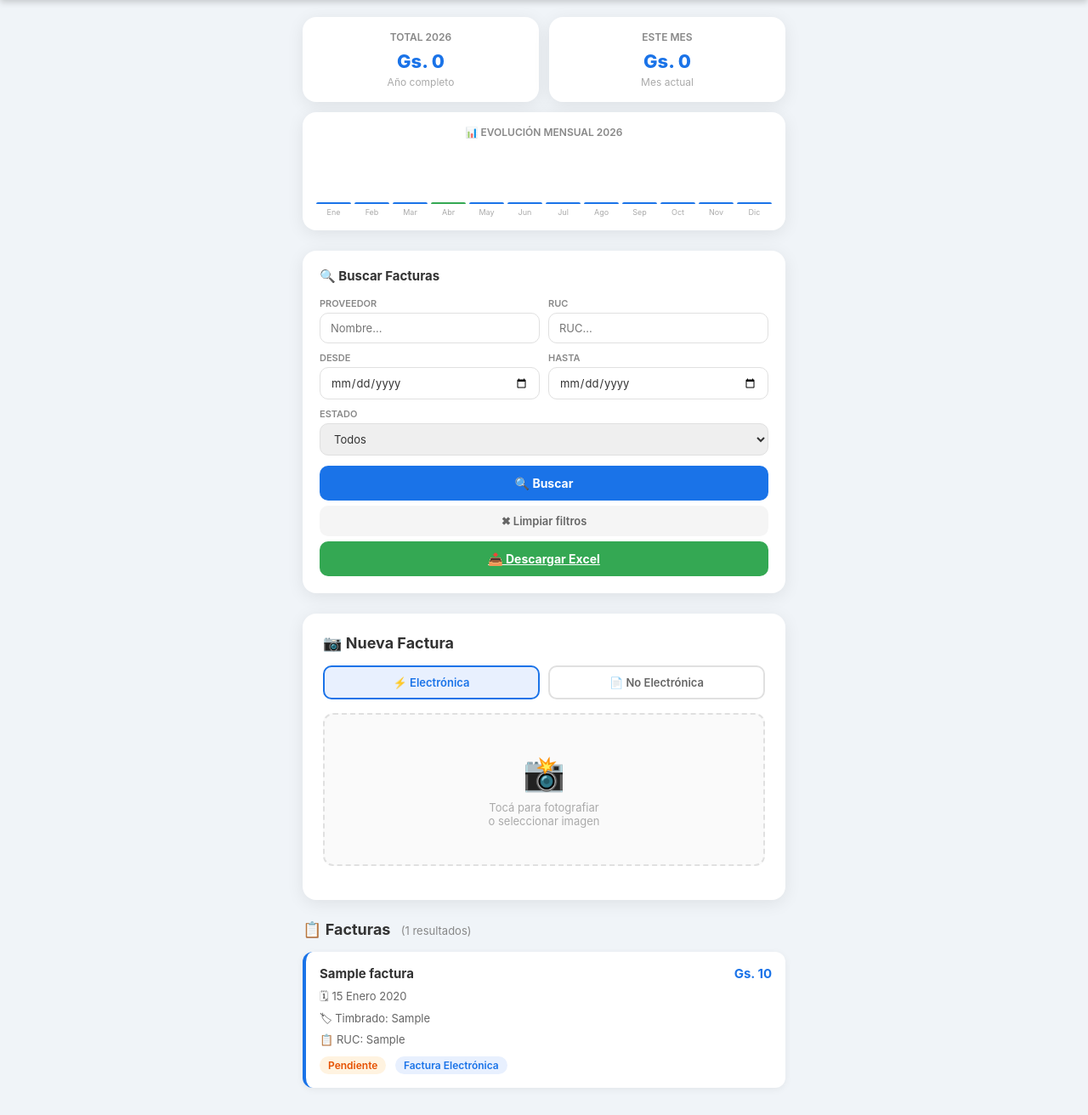
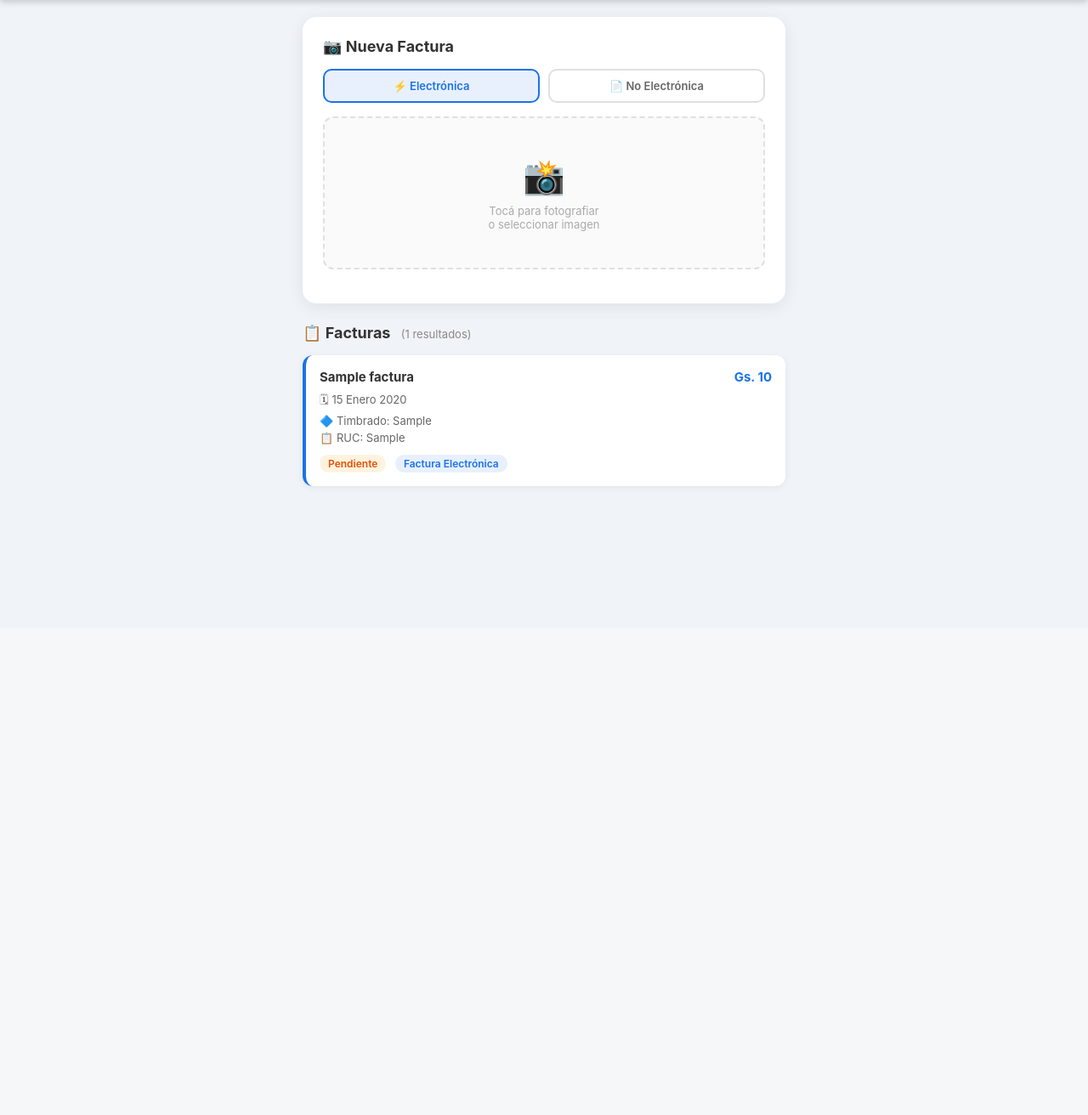
Before and after one commit to nelsonzarate3185/gastosapp, a Django app: page /home/ in a window 1280 px wide. Shown: the part 61-1373 px from the top of the page at 85% size. After the commit the page ends 635 px from the top, so only its background shows below. Run offline with Django 5.2, Linux system fonts and the light colour scheme; a user stored in the database is signed in; tables that the repository leaves empty hold one stand-in row (values such as "Sample post").

Commit message:
dashboard,migracion a excel y actualizacion de pwa

```diff
--- a/facturas/views.py
+++ b/facturas/views.py
@@ -7,16 +7,11 @@ from django.shortcuts import render, redirect
 from django.contrib.auth.decorators import login_required
 from django.contrib.auth import authenticate, login, logout
 from django.contrib import messages
-from django.http import HttpResponse
-from django.db.models import Sum, Q
-from django.utils import timezone
+from django.db.models import Q
 from .models import Factura
 from .serializers import FacturaSerializer
 import requests
 import re
-import openpyxl
-from openpyxl.styles import Font, PatternFill, Alignment
-from datetime import date
 
 
 def ocr_con_api(imagen):
@@ -149,7 +144,6 @@ class FacturaConfirmarView(APIView):
 
     def post(self, request):
         data = request.data.copy()
-        # Asignar usuario autenticado
         if request.user.is_authenticated:
             data['usuario'] = request.user.id
         serializer = FacturaSerializer(data=data)
@@ -209,112 +203,8 @@ def logout_view(request):
 
 @login_required(login_url='login')
 def home_view(request):
-    # Filtros de búsqueda
-    qs = Factura.objects.filter(usuario=request.user)
-    q_ruc = request.GET.get('ruc', '')
-    q_proveedor = request.GET.get('proveedor', '')
-    q_fecha_desde = request.GET.get('fecha_desde', '')
-    q_fecha_hasta = request.GET.get('fecha_hasta', '')
-    q_estado = request.GET.get('estado', '')
-
-    if q_ruc:
-        qs = qs.filter(ruc__icontains=q_ruc)
-    if q_proveedor:
-        qs = qs.filter(nombre_proveedor__icontains=q_proveedor)
-    if q_fecha_desde:
-        qs = qs.filter(fecha_emision__gte=q_fecha_desde)
-    if q_fecha_hasta:
-        qs = qs.filter(fecha_emision__lte=q_fecha_hasta)
-    if q_estado:
-        qs = qs.filter(estado=q_estado)
-
-    facturas = qs[:50]
-
-    # Dashboard - totales
-    anio_actual = timezone.now().year
-    mes_actual = timezone.now().month
-
-    total_anual = Factura.objects.filter(
-        usuario=request.user,
-        fecha_emision__year=anio_actual
-    ).aggregate(total=Sum('importe_total'))['total'] or 0
-
-    total_mes = Factura.objects.filter(
-        usuario=request.user,
-        fecha_emision__year=anio_actual,
-        fecha_emision__month=mes_actual
-    ).aggregate(total=Sum('importe_total'))['total'] or 0
-
-    # Totales por mes del año actual
-    meses_data = []
-    nombres_meses = ['Ene','Feb','Mar','Abr','May','Jun','Jul','Ago','Sep','Oct','Nov','Dic']
-    for m in range(1, 13):
-        total_m = Factura.objects.filter(
-            usuario=request.user,
-            fecha_emision__year=anio_actual,
-            fecha_emision__month=m
-        ).aggregate(total=Sum('importe_total'))['total'] or 0
-        meses_data.append({'mes': nombres_meses[m-1], 'total': float(total_m)})
-
+    facturas = Factura.objects.filter(usuario=request.user).order_by('-creado')[:50]
     context = {
         'facturas': facturas,
-        'total_anual': total_anual,
-        'total_mes': total_mes,
-        'meses_data': meses_data,
-        'anio_actual': anio_actual,
-        'filtros': {
-            'ruc': q_ruc,
-            'proveedor': q_proveedor,
-            'fecha_desde': q_fecha_desde,
-            'fecha_hasta': q_fecha_hasta,
-            'estado': q_estado,
-        }
     }
     return render(request, 'pwa/home.html', context)
-
-
-@login_required(login_url='login')
-def exportar_excel(request):
-    facturas = Factura.objects.filter(usuario=request.user).order_by('-fecha_emision')
-
-    wb = openpyxl.Workbook()
-    ws = wb.active
-    ws.title = 'Facturas'
-
-    # Estilos
-    header_font = Font(bold=True, color='FFFFFF')
-    header_fill = PatternFill(start_color='1a73e8', end_color='1a73e8', fill_type='solid')
-    header_align = Alignment(horizontal='center')
-
-    # Encabezados
-    headers = ['ID', 'Proveedor', 'RUC', 'Timbrado', 'Fecha Emisión', 'Importe Total', 'Tipo', 'Estado', 'Notas', 'Creado']
-    for col, header in enumerate(headers, 1):
-        cell = ws.cell(row=1, column=col, value=header)
-        cell.font = header_font
-        cell.fill = header_fill
-        cell.alignment = header_align
-
-    # Datos
-    for row, f in enumerate(facturas, 2):
-        ws.cell(row=row, column=1, value=f.id)
-        ws.cell(row=row, column=2, value=f.nombre_proveedor)
-        ws.cell(row=row, column=3, value=f.ruc)
-        ws.cell(row=row, column=4, value=f.timbrado)
-        ws.cell(row=row, column=5, value=str(f.fecha_emision) if f.fecha_emision else '')
-        ws.cell(row=row, column=6, value=float(f.importe_total) if f.importe_total else 0)
-        ws.cell(row=row, column=7, value=f.get_tipo_display())
-        ws.cell(row=row, column=8, value=f.get_estado_display())
-        ws.cell(row=row, column=9, value=f.notas)
-        ws.cell(row=row, column=10, value=str(f.creado.strftime('%d/%m/%Y %H:%M')))
-
-    # Ancho de columnas
-    anchos = [8, 30, 15, 15, 15, 18, 20, 15, 25, 18]
-    for col, ancho in enumerate(anchos, 1):
-        ws.column_dimensions[ws.cell(row=1, column=col).column_letter].width = ancho
-
-    response = HttpResponse(
-        content_type='application/vnd.openxmlformats-officedocument.spreadsheetml.sheet'
-    )
-    response['Content-Disposition'] = f'attachment; filename="facturas_{request.user.username}_{timezone.now().strftime("%Y%m%d")}.xlsx"'
-    wb.save(response)
-    return response
--- a/gastosapp/settings.py
+++ b/gastosapp/settings.py
@@ -18,6 +18,7 @@ INSTALLED_APPS = [
     'django.contrib.sessions',
     'django.contrib.messages',
     'django.contrib.staticfiles',
+    'django.contrib.humanize',  #
     'rest_framework',  # Django REST Framework
     'facturas',        # Nuestra app
 ]
--- a/gastosapp/urls.py
+++ b/gastosapp/urls.py
@@ -10,7 +10,6 @@ from facturas.views import (
     login_view,
     logout_view,
     home_view,
-    exportar_excel,
 )
 
 urlpatterns = [
@@ -18,7 +17,6 @@ urlpatterns = [
     path('', login_view, name='login'),
     path('home/', home_view, name='home'),
     path('logout/', logout_view, name='logout'),
-    path('exportar/excel/', exportar_excel, name='exportar-excel'),
     path('api/facturas/', FacturaListView.as_view(), name='factura-list'),
     path('api/facturas/subir/', FacturaUploadView.as_view(), name='factura-upload'),
     path('api/facturas/confirmar/', FacturaConfirmarView.as_view(), name='factura-confirmar'),
--- a/templates/pwa/home.html
+++ b/templates/pwa/home.html
@@ -2,78 +2,6 @@
 
 {% block content %}
 <style>
-    /* === DASHBOARD === */
-    .dashboard {
-        display: grid;
-        grid-template-columns: 1fr 1fr;
-        gap: 12px;
-        margin-bottom: 24px;
-    }
-    .dash-card {
-        background: white;
-        border-radius: 16px;
-        padding: 16px;
-        box-shadow: 0 4px 20px rgba(0,0,0,0.08);
-        text-align: center;
-    }
-    .dash-card.full { grid-column: 1 / -1; }
-    .dash-card h3 { font-size: 12px; color: #888; font-weight: 600; margin-bottom: 8px; text-transform: uppercase; }
-    .dash-card .valor { font-size: 22px; font-weight: 800; color: #1a73e8; }
-    .dash-card .sub { font-size: 12px; color: #aaa; margin-top: 4px; }
-    .chart-bars {
-        display: flex;
-        align-items: flex-end;
-        justify-content: space-between;
-        height: 80px;
-        gap: 4px;
-        margin-top: 12px;
-    }
-    .bar-item { flex: 1; display: flex; flex-direction: column; align-items: center; gap: 4px; }
-    .bar {
-        width: 100%;
-        background: #1a73e8;
-        border-radius: 4px 4px 0 0;
-        min-height: 2px;
-        transition: height 0.3s;
-    }
-    .bar.mes-actual { background: #34a853; }
-    .bar-label { font-size: 9px; color: #aaa; }
-
-    /* === FILTROS === */
-    .filtros-card {
-        background: white;
-        border-radius: 16px;
-        padding: 20px;
-        margin-bottom: 24px;
-        box-shadow: 0 4px 20px rgba(0,0,0,0.08);
-    }
-    .filtros-card h3 { font-size: 15px; font-weight: 700; color: #333; margin-bottom: 16px; }
-    .filtros-grid { display: grid; grid-template-columns: 1fr 1fr; gap: 10px; }
-    .filtros-grid .full { grid-column: 1 / -1; }
-    .filtro-group label { display: block; font-size: 11px; font-weight: 600; color: #888; margin-bottom: 4px; text-transform: uppercase; }
-    .filtro-group input, .filtro-group select {
-        width: 100%; padding: 9px 12px; border: 1.5px solid #e0e0e0;
-        border-radius: 10px; font-size: 13px; color: #333;
-        box-sizing: border-box;
-    }
-    .filtro-group input:focus, .filtro-group select:focus { outline: none; border-color: #1a73e8; }
-    .btn-filtrar {
-        width: 100%; padding: 12px; background: #1a73e8; color: white;
-        border: none; border-radius: 10px; font-size: 14px;
-        font-weight: 700; cursor: pointer; margin-top: 12px;
-    }
-    .btn-limpiar {
-        width: 100%; padding: 10px; background: #f5f5f5; color: #666;
-        border: none; border-radius: 10px; font-size: 13px;
-        font-weight: 600; cursor: pointer; margin-top: 6px;
-    }
-    .btn-excel {
-        width: 100%; padding: 12px; background: #34a853; color: white;
-        border: none; border-radius: 10px; font-size: 14px;
-        font-weight: 700; cursor: pointer; margin-top: 6px;
-        display: flex; align-items: center; justify-content: center; gap: 8px;
-    }
-
     /* === UPLOAD === */
     .upload-card {
         background: white; border-radius: 16px; padding: 24px;
@@ -161,61 +89,6 @@
     .empty-state span { font-size: 48px; display: block; margin-bottom: 12px; }
 </style>
 
-<!-- DASHBOARD -->
-<div class="dashboard">
-    <div class="dash-card">
-        <h3>Total {{ anio_actual }}</h3>
-        <div class="valor">Gs. {{ total_anual|floatformat:0 }}</div>
-        <div class="sub">Año completo</div>
-    </div>
-    <div class="dash-card">
-        <h3>Este Mes</h3>
-        <div class="valor">Gs. {{ total_mes|floatformat:0 }}</div>
-        <div class="sub">Mes actual</div>
-    </div>
-    <div class="dash-card full">
-        <h3>📊 Evolución mensual {{ anio_actual }}</h3>
-        <div class="chart-bars" id="chartBars"></div>
-    </div>
-</div>
-
-<!-- FILTROS + EXCEL -->
-<div class="filtros-card">
-    <h3>🔍 Buscar Facturas</h3>
-    <form method="GET" action="{% url 'home' %}">
-        <div class="filtros-grid">
-            <div class="filtro-group">
-                <label>Proveedor</label>
-                <input type="text" name="proveedor" value="{{ filtros.proveedor }}" placeholder="Nombre...">
-            </div>
-            <div class="filtro-group">
-                <label>RUC</label>
-                <input type="text" name="ruc" value="{{ filtros.ruc }}" placeholder="RUC...">
-            </div>
-            <div class="filtro-group">
-                <label>Desde</label>
-                <input type="date" name="fecha_desde" value="{{ filtros.fecha_desde }}">
-            </div>
-            <div class="filtro-group">
-                <label>Hasta</label>
-                <input type="date" name="fecha_hasta" value="{{ filtros.fecha_hasta }}">
-            </div>
-            <div class="filtro-group full">
-                <label>Estado</label>
-                <select name="estado">
-                    <option value="">Todos</option>
-                    <option value="pendiente" {% if filtros.estado == 'pendiente' %}selected{% endif %}>Pendiente</option>
-                    <option value="pagada" {% if filtros.estado == 'pagada' %}selected{% endif %}>Pagada</option>
-                    <option value="vencida" {% if filtros.estado == 'vencida' %}selected{% endif %}>Vencida</option>
-                </select>
-            </div>
-        </div>
-        <button type="submit" class="btn-filtrar">🔍 Buscar</button>
-        <a href="{% url 'home' %}" class="btn-limpiar" style="display:block; text-align:center; text-decoration:none;">✖ Limpiar filtros</a>
-    </form>
-    <a href="{% url 'exportar-excel' %}" class="btn-excel">📥 Descargar Excel</a>
-</div>
-
 <!-- UPLOAD -->
 <div class="upload-card" id="cardUpload">
     <h2>📷 Nueva Factura</h2>
@@ -297,7 +170,7 @@
                 </div>
             </div>
             <div class="factura-detail">🗓 {{ f.fecha_emision|default:"Sin fecha" }}</div>
-            <div class="factura-detail">🏷 Timbrado: {{ f.timbrado|default:"-" }}</div>
+            <div class="factura-detail">🔷 Timbrado: {{ f.timbrado|default:"-" }}</div>
             <div class="factura-detail">📋 RUC: {{ f.ruc|default:"-" }}</div>
             <span class="badge badge-{{ f.estado }}">{{ f.get_estado_display }}</span>
             <span class="badge badge-tipo">{{ f.get_tipo_display }}</span>
@@ -306,32 +179,12 @@
     {% else %}
         <div class="empty-state">
             <span>📂</span>
-            <p>No se encontraron facturas.<br>Ajustá los filtros o subí una nueva.</p>
+            <p>No hay facturas cargadas aún.<br>Subí una nueva con el botón de arriba.</p>
         </div>
     {% endif %}
 </div>
 
 <script>
-    // === CHART ===
-    const mesesData = {{ meses_data|safe }};
-    const mesActual = {{ anio_actual }};
-    const hoy = new Date();
-    const mesIdx = hoy.getMonth(); // 0-based
-
-    const maxValor = Math.max(...mesesData.map(m => m.total), 1);
-    const chartBars = document.getElementById('chartBars');
-    mesesData.forEach((m, i) => {
-        const altura = Math.max((m.total / maxValor) * 70, m.total > 0 ? 4 : 2);
-        const esActual = i === mesIdx;
-        chartBars.innerHTML += `
-            <div class="bar-item">
-                <div class="bar ${esActual ? 'mes-actual' : ''}" style="height:${altura}px" title="Gs. ${m.total.toLocaleString()}"></div>
-                <div class="bar-label">${m.mes}</div>
-            </div>
-        `;
-    });
-
-    // === UPLOAD ===
     let tipoSeleccionado = 'electronica';
     let imagenFile = null;
     let textoOcrGuardado = '';
```
Also changed, not shown: facturas/admin.py (+184 -20 lines), templates/admin/facturas/change_list.html (added, +10 -0 lines), templates/admin/facturas/dashboard.html (added, +268 -0 lines).
